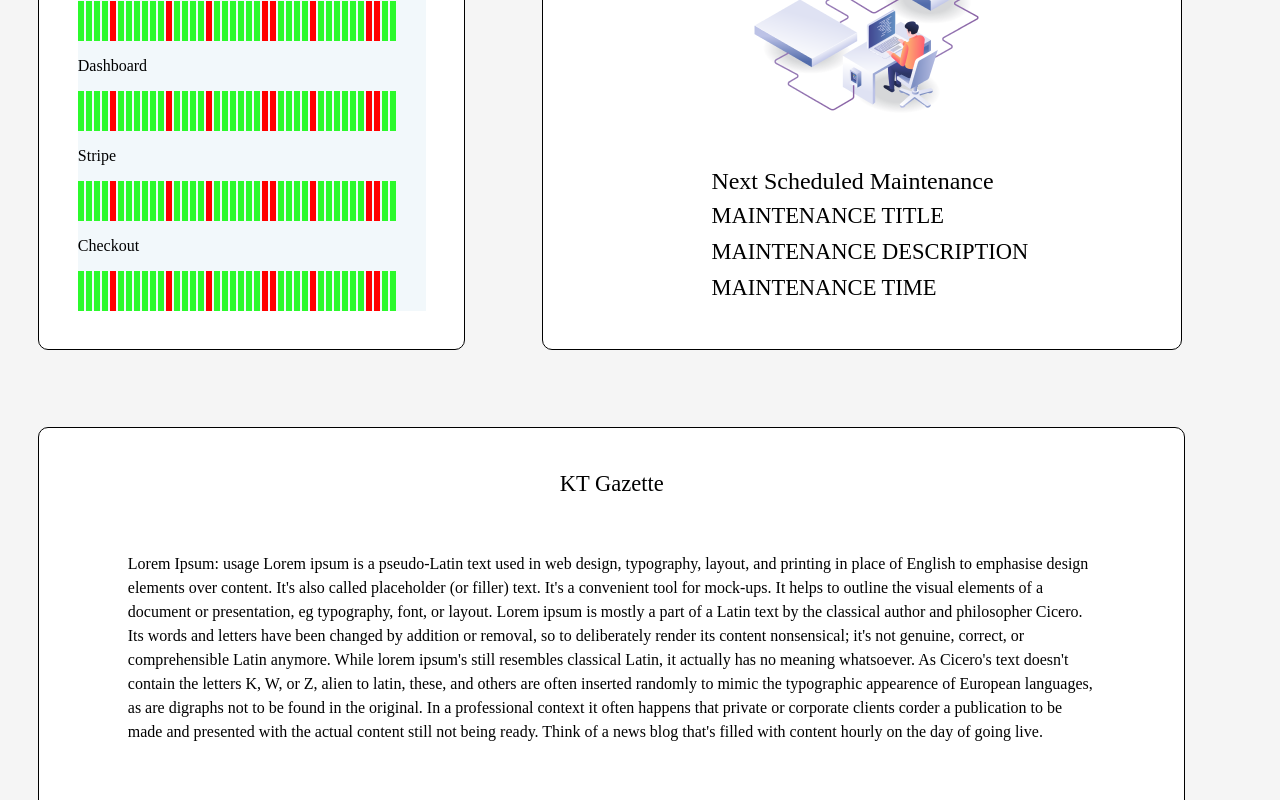
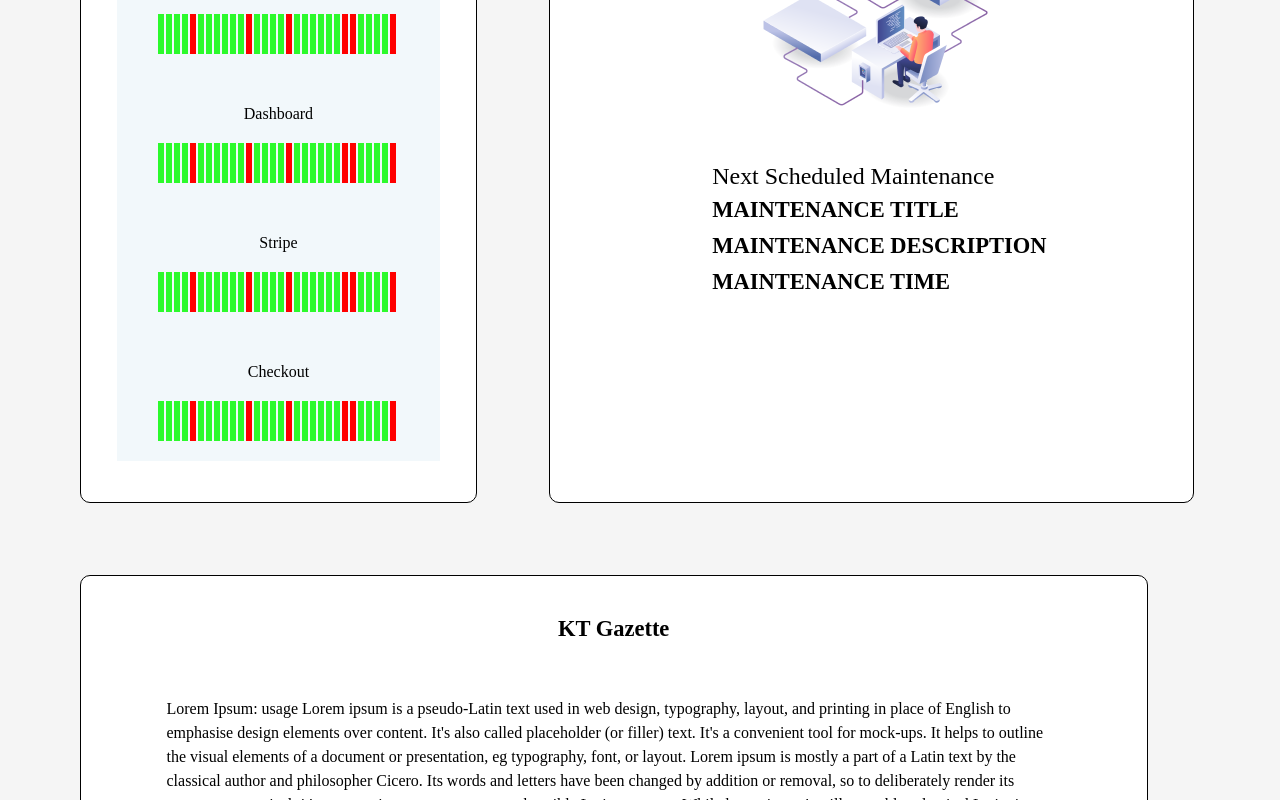
Before and after one commit to khanstutorial/nexus-kt, a React (Create React App) app: page / in a window 1280 px wide. Shown: the part 440-1240 px from the top of the page. Built offline with nearby package versions, Linux system fonts and the light colour scheme.

Commit message:
design fixes - suggested by Rashid

```diff
--- a/src/components/Header/Header.jsx
+++ b/src/components/Header/Header.jsx
@@ -1,4 +1,5 @@
 import React from 'react';
+import { useState } from 'react';
 import { Typography, Box } from '@mui/material';
 import { Grid } from '@mui/material';
 import { useTheme } from '@mui/material/styles';
@@ -11,7 +12,7 @@ import favicon from './../../assets/images/favicon.png';
 
 const Header = props => {
   const theme = useTheme();
-  console.log(SECTIONS);
+  const [isLoggedIn, setLoggedIn] = useState(false);
 
   return (
     <Grid
@@ -29,22 +30,17 @@ const Header = props => {
       </Grid>
       {SECTIONS.map(section => {
         return (
-          <Grid item xs={1.5} key={section.id} md={1.5}>
-            <CustomPopover label={section.name} options={section.options} />
+          <Grid item xs={1.5} md={1.5}>
+            <CustomPopover
+              key={section.id}
+              label={section.name}
+              options={section.options}
+            />
           </Grid>
         );
       })}
-
-      {/* <Grid item xs={1.5} md={1.5}>
-        <CustomPopover label={'Section 1'} options={['Option-1', 'Option-2']} />
-      </Grid> */}
-      {/* <Grid item xs={1.5} md={1.5}>
-        <CustomPopover label={'Section 2'} options={['Option-1', 'Option-2']} />
-      </Grid>
-      <Grid item xs={1.5} md={1.5}>
-        <CustomPopover label={'Section 3'} options={['Option-1', 'Option-2']} />
-      </Grid> */}
       <Grid item xs={1.5} md={1}>
+        {isLoggedIn ? (
           <Typography
             variant="h5"
             fontWeight="fontWeightBold"
@@ -59,6 +55,35 @@ const Header = props => {
           >
             Login
           </Typography>
+        ) : (
+          <>
+            {/* <img
+              src={favicon}
+              alt="Avatar"
+              style={{
+                border: '1px solid',
+                borderRadius: '50%',
+                paddingRight: '5px',
+              }}
+              /> */}
+            {/* <div
+              style={{
+                backgroundColor: '#c49393',
+                border: '1px solid',
+                borderRadius: '50%',
+                paddingRight: '5px',
+                width: '50px',
+                height: '50px',
+              }}
+              >
+                 <CustomPopover
+              key={''}
+              label={section.name}
+              options={section.options}
+            />
+            </div> */}
+          </>
+        )}
       </Grid>
     </Grid>
   );
--- a/src/components/Uptime-Graph-Bar/UptimeGraphBar.jsx
+++ b/src/components/Uptime-Graph-Bar/UptimeGraphBar.jsx
@@ -2,7 +2,7 @@ import React from 'react';
 
 const UptimeGraphBar = props => {
   return (
-    <>
+    <div>
       {props.value == 1 ? (
         <div
           style={{
@@ -22,7 +22,7 @@ const UptimeGraphBar = props => {
           }}
         ></div>
       )}
-    </>
+    </div>
   );
 };
 
--- a/src/features/Custom-TextBox/CustomTextBox.jsx
+++ b/src/features/Custom-TextBox/CustomTextBox.jsx
@@ -1,10 +1,19 @@
 import React from 'react';
 import { Typography } from '@mui/material';
 
-const CustomTextBox = ({ content }) => {
+const CustomTextBox = ({
+  content,
+  bgColor = 'white',
+  fontWeight = 'fontWeightRegular',
+  textAlign = 'left',
+}) => {
   return (
     <>
-      <Typography sx={{ padding: '50px', backgroundColor: 'white' }}>
+      <Typography
+        fontWeight={fontWeight}
+        textAlign={textAlign}
+        sx={{ padding: '50px', backgroundColor: bgColor }}
+      >
         {content}
       </Typography>
     </>
--- a/src/features/CustomPopover/CustomPopover.jsx
+++ b/src/features/CustomPopover/CustomPopover.jsx
@@ -1,7 +1,7 @@
 import * as React from 'react';
 import { Popover, Typography, Button } from '@mui/material';
 
-const CustomPopover = ({ label, options }) => {
+const CustomPopover = ({ label, options, key }) => {
   const [anchorEl, setAnchorEl] = React.useState(null);
 
   const handleClick = event => {
@@ -19,6 +19,7 @@ const CustomPopover = ({ label, options }) => {
     <div>
       <Typography
         variant="h5"
+        key={key}
         fontWeight="fontWeightBold"
         aria-describedby={id}
         onClick={handleClick}
@@ -30,6 +31,7 @@ const CustomPopover = ({ label, options }) => {
       <Popover
         id={id}
         open={open}
+        key={key}
         anchorEl={anchorEl}
         onClose={handleClose}
         anchorOrigin={{
@@ -38,7 +40,6 @@ const CustomPopover = ({ label, options }) => {
         }}
       >
         <div
-          name="saqib"
           style={{
             backgroundColor: '#2151A1',
             opacity: '75%',
--- a/src/pages/About.jsx
+++ b/src/pages/About.jsx
@@ -6,13 +6,17 @@ const About = () => {
   return (
     <div style={{ paddingTop: '3%', paddingBottom: '3%' }}>
       <Typography
-        variant="h6"
+        variant="h3"
+        fontWeight="fontWeightBold"
         component="h2"
-        sx={{ textAlign: 'center', backgroundColor: 'white' }}
+        sx={{ textAlign: 'center' }}
       >
         About Us
       </Typography>
       <CustomTextBox
+        bgColor="#F5F5F5"
+        fontWeight={'fontWeightMedium'}
+        textAlign={'center'}
         content={`Lorem Ipsum is simply dummy text of the printing and typesetting industry. Lorem Ipsum has been the industry's standard dummy text ever since the 1500s, when an unknown printer took a galley of type and scrambled it to make a type specimen book. It has survived not only five centuries, but also the leap into electronic typesetting, remaining essentially unchanged. It was popularised in the 1960s with the release of Letraset sheets containing Lorem Ipsum passages, and more recently with desktop publishing software like Aldus PageMaker including versions of Lorem Ipsum.`}
       />
     </div>
--- a/src/pages/Dashboard.jsx
+++ b/src/pages/Dashboard.jsx
@@ -6,7 +6,7 @@ import CustomTextBox from '../features/Custom-TextBox/CustomTextBox';
 
 const Dashboard = () => {
   return (
-    <Grid container>
+    <Grid container sx={{ paddingLeft: '44px', paddingRight: '44px' }}>
       <Grid
         item
         xs={4}
@@ -25,7 +25,7 @@ const Dashboard = () => {
         spacing={2}
         direction="column"
         alignItems="center"
-        xs={6}
+        xs={6.5}
         sx={{
           border: '1px solid',
           borderRadius: '10px',
--- a/src/pages/Profile.jsx
+++ b/src/pages/Profile.jsx
@@ -9,14 +9,16 @@ const Profile = () => {
       <Box
         sx={{
           width: '100%',
-          marginTop: '10%',
-          paddingBottom: '20px',
+          marginTop: '5%',
+          marginBottom: '5%',
           textAlign: 'center',
           minHeight: '100%',
           backgroundColor: 'white',
         }}
       >
-        <Typography variant="h5">Personal Profile</Typography>
+        <Typography variant="h5" sx={{ backgroundColor: '#F5F5F5' }}>
+          Personal Profile
+        </Typography>
       </Box>
       <Card sx={{ padding: '35px' }}>
         <Grid container spacing={2}>
--- a/src/pages/Status.jsx
+++ b/src/pages/Status.jsx
@@ -13,11 +13,11 @@ const Status = () => {
 
   const data = [
     1, 1, 1, 1, 0, 1, 1, 1, 1, 1, 1, 0, 1, 1, 1, 1, 0, 1, 1, 1, 1, 1, 1, 0, 0,
-    1, 1, 1, 1, 0, 1, 1, 1, 1, 1, 1, 0, 0, 1, 1,
+    1, 1, 1, 1, 0,
   ];
 
   return (
-    <>
+    <div style={{ paddingBottom: '5px' }}>
       <Box sx={{ padding: '0 36px' }}>
         <Box sx={{ padding: '50px 0px' }}>
           <CircleIcon
@@ -43,17 +43,31 @@ const Status = () => {
         }}
       >
         {SERVICES.map(service => (
-          <>
+          <div
+            style={{
+              textAlign: 'center',
+              paddingTop: '15px',
+              paddingBottom: '20px',
+            }}
+          >
             <span key={service}>{service.value}</span>
-            <div key={service} sx={{ display: 'flex', flexDirection: 'row' }}>
+            <div
+              key={service}
+              style={{
+                display: 'flex',
+                flexDirection: 'row',
+                justifyContent: 'center',
+                paddingTop: '20px',
+              }}
+            >
               {data.map(number => (
                 <UptimeGraphBar value={number} />
               ))}
             </div>
-          </>
+          </div>
         ))}
       </Stack>
-    </>
+    </div>
   );
 };
 
--- a/src/theme/index.js
+++ b/src/theme/index.js
@@ -31,8 +31,8 @@ export const theme = responsiveFontSizes(
    fontFamily: 'Poppins',
    fontWeightLight: 300,
    fontWeightRegular: 400,
-   fontWeightMedium: 500,
-   fontWeightBold: 700,
+   fontWeightMedium: 600,
+   fontWeightBold: 900,
    //    rating: {
    //     color: colors.sepia,
    //     fontFamily: 'Poppins',
```
Lines whose indentation alone changed are shown as unchanged.
